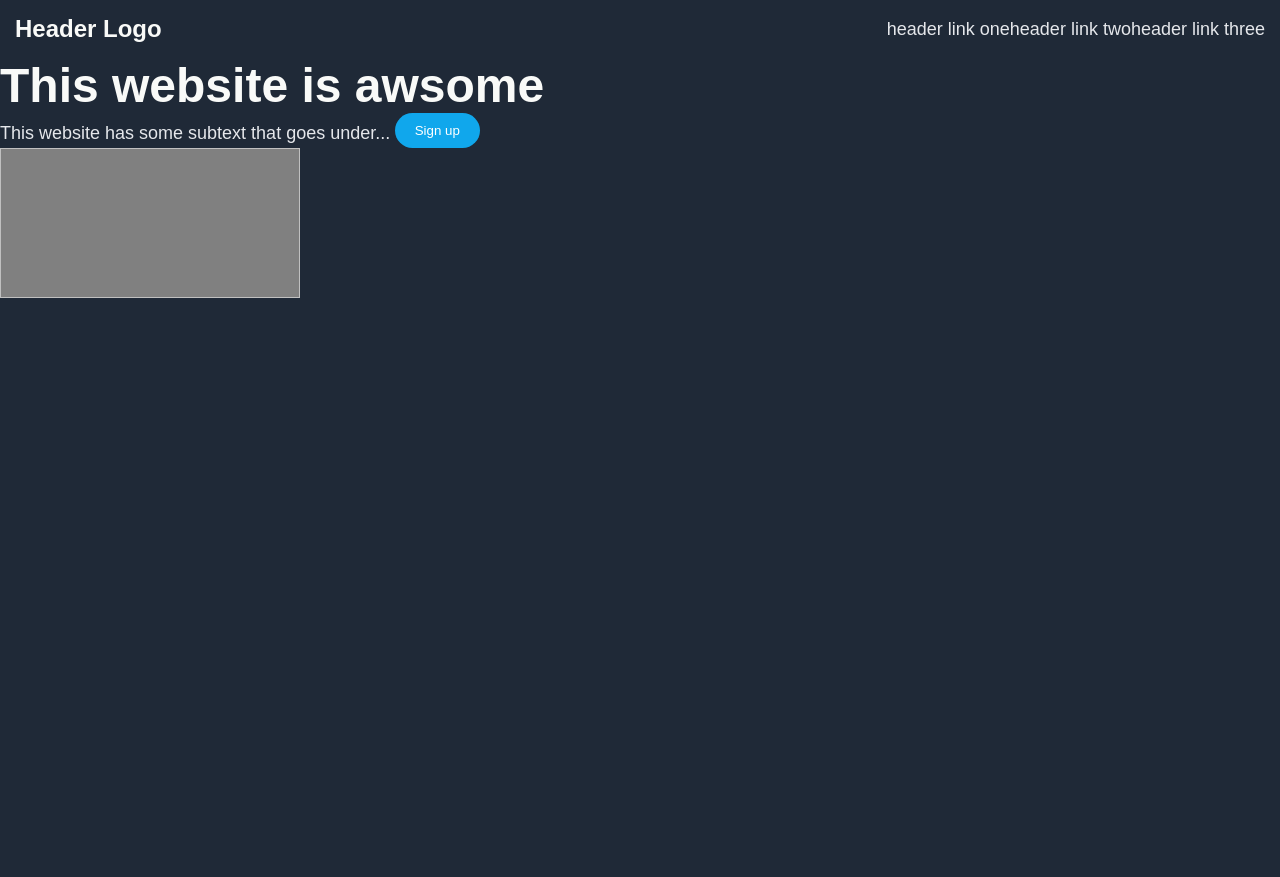
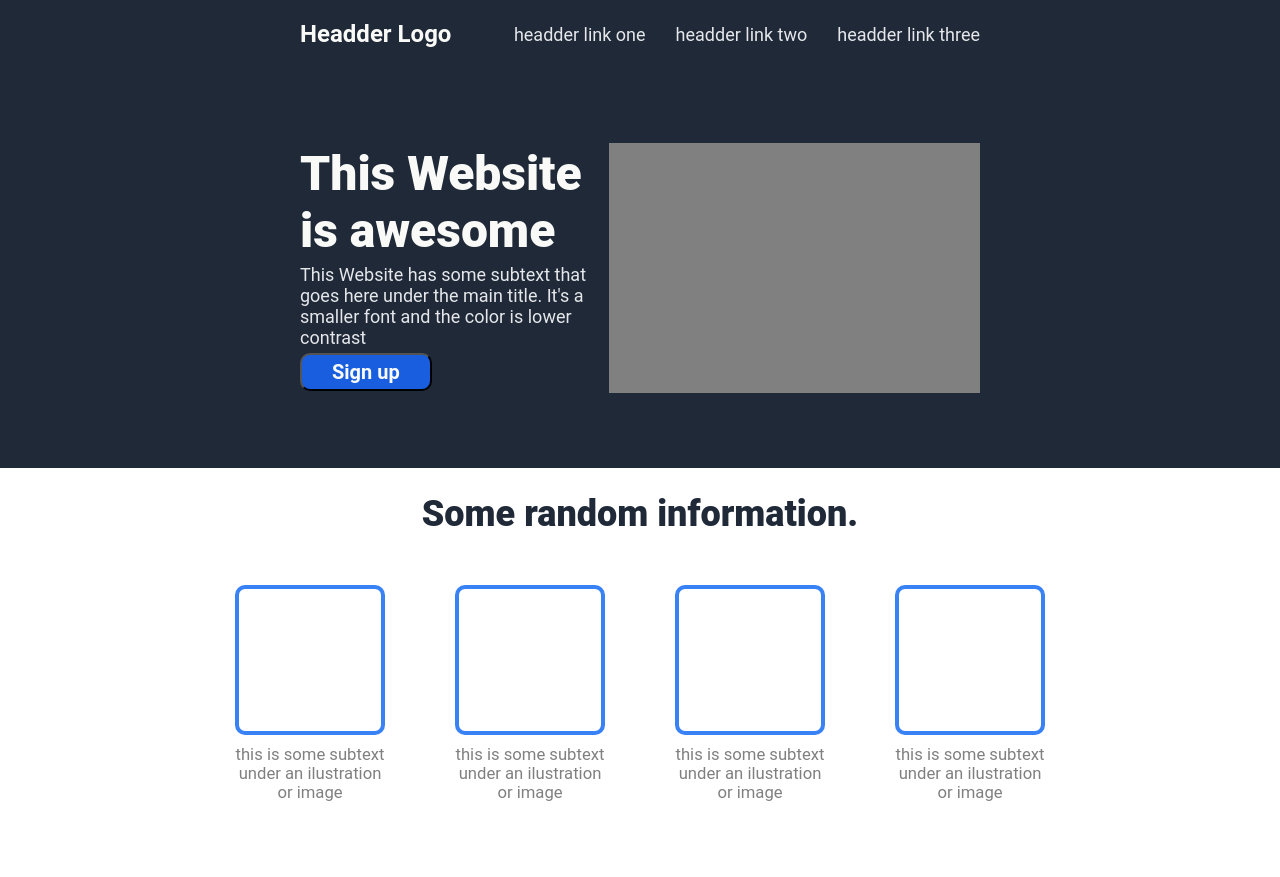
Before and after one commit to olaupla014/Landing-Page, a plain HTML site: page index.html in a window 1280 px wide. Before the commit the page ends 800 px from the top, so only its background shows below. Drawn offline with Linux system fonts and the light colour scheme.

Commit message:
First and second

```diff
--- a/index.html
+++ b/index.html
@@ -3,30 +3,55 @@
 <head>
     <meta charset="UTF-8">
     <meta name="viewport" content="width=device-width, initial-scale=1.0">
-    <title>Landing page</title>
+    <title>Document</title>
+    <link rel="stylesheet" href="style.css">
+</head>
 
-    <link rel="stylesheet" href="style.css">
+<body>
+    <div class="headder">
+        <div class="navbar">
+            <b class="logo">Headder Logo</b>
+            <div class="nav-links">
+                <a>headder link one</a>
+                <a>headder link two</a>
+                <a>headder link three</a>
+            </div>
 
-</head>
-<body>
-    <div class="first">
-        <div class="navbar">
-            <b class="logo">Header Logo</b>
-            <a class="item">header link one</a>
-            <a class="item">header link two</a>
-            <a class="item">header link three</a>
         </div>
 
-        <div class="container">
-            <div class="container row">
-                <h1 class="hero">This website is awsome</h1>
-                <sub class="item">This website has some subtext that goes under...</sub>
-                <button class="signup-button">Sign up</button>
+        <div class="hero">
+            <div class="hero-left">
+                <h1 class="title">This Website is awesome</h1>
+                <sub class="subtitle">This Website has some subtext that goes here under the main title. It's a smaller font and the color is lower contrast</sub>
+                <button class="signupbutton">Sign up</button>
             </div>
-            <img  alt="">
+            <div class="hero-right">
+                <img class="" alt="">
+            </div>
         </div>
     </div>
 
+    <div class="second-section">
+        <h1 class="information-header">Some random information.</h1>
+        <div class="square-information">
+            <div class="block">
+                <div class="square"></div>
+                <sub>this is some subtext under an ilustration or image</sub>
+            </div>
+            <div class="block">
+                <div class="square"></div>
+                <sub>this is some subtext under an ilustration or image</sub>
+            </div>
+            <div class="block">
+                <div class="square"></div>
+                <sub>this is some subtext under an ilustration or image</sub>
+            </div>
+            <div class="block">
+                <div class="square"></div>
+                <sub>this is some subtext under an ilustration or image</sub>
+            </div>
 
+        </div>
+    </div>
 </body>
 </html>
--- a/style.css
+++ b/style.css
@@ -1,59 +1,120 @@
 *{
-    margin: 0;
-    padding: 0;
+    padding: 0px;
+    margin: 0px;
     box-sizing: border-box;
-    background-color: #1f2937;
-    color: white;
-    font-family: sans-serif;
+    font-family: Roboto, sans-serif;
 }
 
-.navbar {
-    display: flex;
-    justify-content: center;
-    align-items: center;
-    padding: 15px;
+.headder{
+    background-color: #1f2937;
 }
 
-.hero-container{
+.navbar{
     display: flex;
-    justify-content: center;
-    gap: 40px;
-    padding: 80px;
-}
 
-.row {
-    flex-direction: column;
-    gap: 5px;
+    align-items: center;
+    justify-content: space-between;
+
+    padding: 20px 300px;
 
 }
 
-img{
-    background: gray;
-    width: 300px;
-    height: 150px;
+.nav-links{
+    font-size: 18px;
+    color: #e5e7eb;
+
+    display: flex;
+    gap: 30px;
 }
 
 .logo{
     font-size: 24px;
     color: #f9faf8;
-    margin-right: auto;
 }
 
-.item{
-    font-size: 18px;
-    color: #e5e7eb;
+
+.hero{
+    display: flex;
+    align-items: center;
+
+    height: 400px;
+    padding: 80px 300px;
+
+    justify-content: space-between;
 }
 
-.hero{
+.hero-left{
+    display: flex;
+    flex-direction: column;
+    align-items: baseline;
+    gap: 5px;
+
+    width: 500px;
+}
+
+.hero-left .title{
     font-size: 48px;
     color: #f9faf8;
     font-weight: 900;
 }
 
-.signup-button{
-    background: rgb(16, 167, 236);
-    color: white;
-    border: none;
-    border-radius: 20px;
-    padding: 10px 20px;
+.hero-left .subtitle{
+    font-size: 18px;
+    color: #e5e7eb;
 }
+
+.hero-right{
+    width: 600px;
+    height: 250px;
+    background-color: gray;
+}
+
+.hero-left .signupbutton{
+    background-color: rgb(24, 94, 223);
+    color: #f9faf8;
+    font-weight: 700;
+    border-radius: 10px;
+    font-size: 20px;
+    padding: 5px 30px;
+
+}
+
+.second-section{
+    display: flex;
+    flex-direction: column;
+    align-items: center;
+
+    padding: 25px;
+}
+
+.information-header{
+    font-size: 36px;
+    color: #1f2937;
+    font-weight: 900;
+}
+
+.square-information{
+    display: flex;
+    margin: 30px;
+    gap: 30px;
+}
+
+.block{
+    display: flex;
+    flex-direction: column;
+    width: 150px;
+    gap: 10px;
+    margin: 20px;
+
+    color: gray;
+    font-size: 20px;
+    text-align: center;
+}
+
+.square{
+    width: 150px;
+    height: 150px;
+    border: 4px solid #3882f6;
+    border-radius: 10px;
+
+}
```
